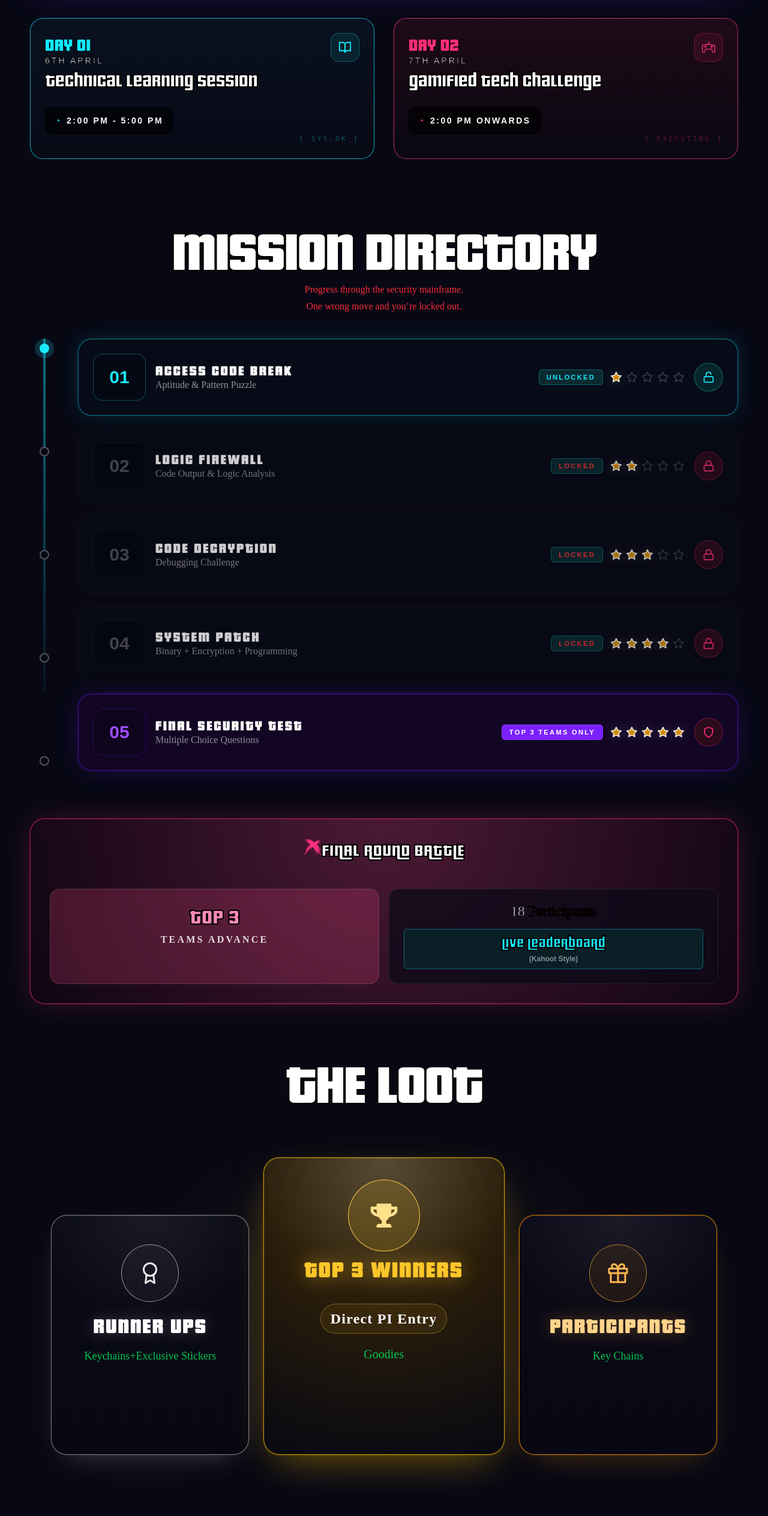
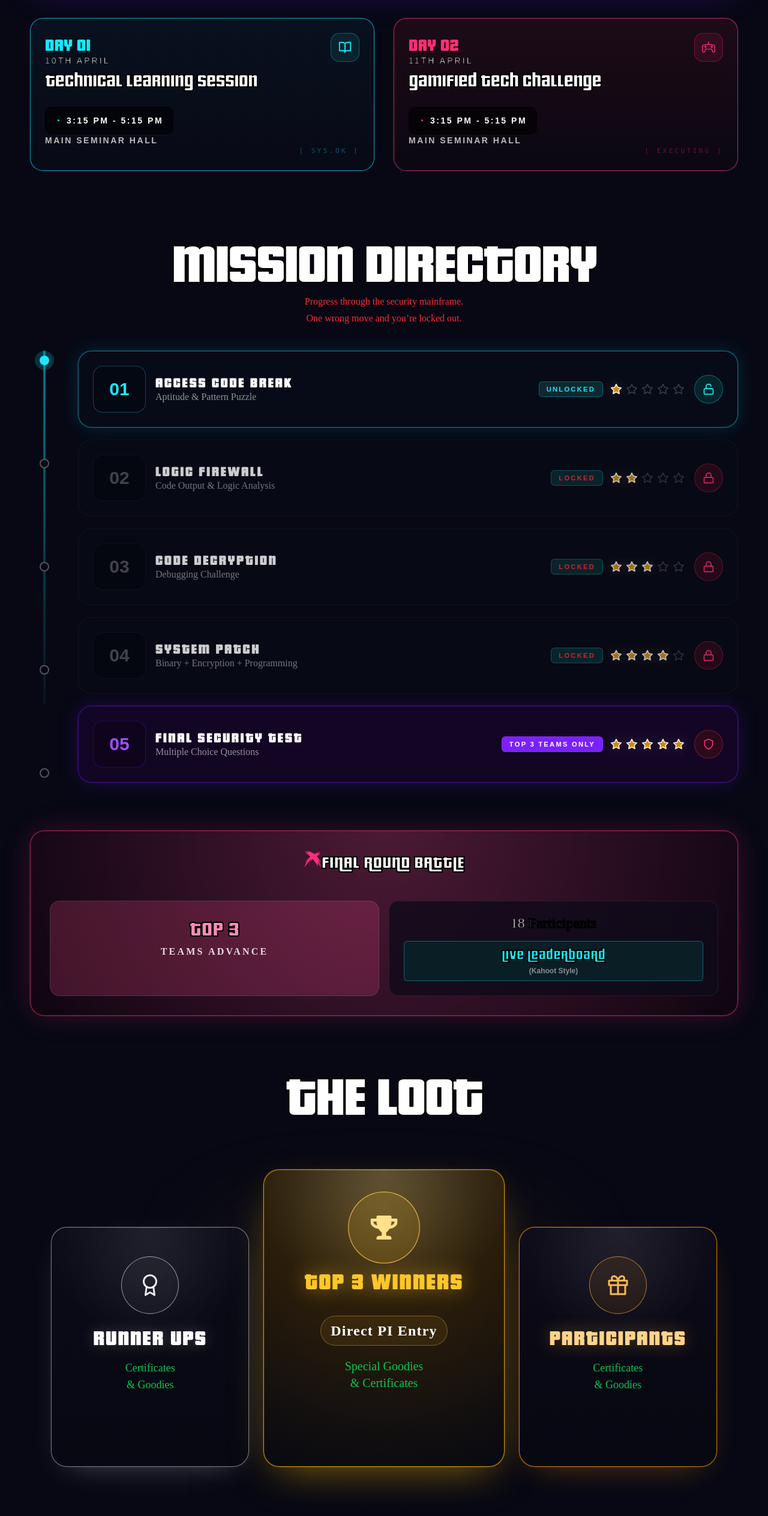
Before and after one commit to Neet2516/GDG-PORTAL, a React (Vite) app: page / in a window 1280 px wide. Shown: the part 1196-3724 px from the top of the page at 60% size. Built offline with nearby package versions, Linux system fonts and the light colour scheme; no server answers; a web font is replaced by a local one.

Commit message:
Design changed

```diff
--- a/src/App.jsx
+++ b/src/App.jsx
@@ -77,7 +77,12 @@ export const App = () => {
   }, []);
 
   const handleRegisterClick = () => {
-    navigate('/register');
+    if (location.pathname === '/') {
+      handleScrollTo('#register');
+      return;
+    }
+
+    navigate('/#register');
   };
 
   const handleScrollTo = (target) => {
@@ -94,6 +99,18 @@ export const App = () => {
     element?.scrollIntoView({ behavior: 'smooth', block: 'start' });
   };
 
+  useEffect(() => {
+    if (location.pathname !== '/' || !location.hash) {
+      return;
+    }
+
+    const timeout = window.setTimeout(() => {
+      handleScrollTo(location.hash);
+    }, 120);
+
+    return () => window.clearTimeout(timeout);
+  }, [location.pathname, location.hash]);
+
   return (
     <div className="min-h-screen bg-[#02040b] text-white">
       <LoadingScreen isLoading={isAppLoading} />
@@ -106,6 +123,14 @@ export const App = () => {
               <main className="relative z-10 overflow-x-hidden">
                 <HeroSection onCtaClick={handleRegisterClick} onScrollToNext={() => handleScrollTo('#missions')} onVideoReady={() => setVideoLoaded(true)} />
                 <EventDetails />
+                <section
+                  id="register"
+                  className="relative scroll-mt-24 px-4 py-16 sm:py-20"
+                >
+                  <div className="mx-auto max-w-[1180px]">
+                    <RegistrationStep1 />
+                  </div>
+                </section>
                 <Footer />
               </main>
             </div>
--- a/src/constants/index.js
+++ b/src/constants/index.js
@@ -29,11 +29,13 @@ export const RAZORPAY_CONFIG = {
 // ========================================
 export const EVENT_CONFIG = {
   name: 'GDG Event Portal',
-  year: 2025,
+  year: 2026,
   eventName: 'Google Developer Groups Summit',
-  eventDate: '2025-04-15',
-  eventTime: '09:00 AM - 05:00 PM',
-  eventLocation: 'AKGEC Campus',
+  eventDate: '2026-04-10',
+  eventEndDate: '2026-04-11',
+  eventStartDateTime: '2026-04-10T15:15:00+05:30',
+  eventTime: '03:15 PM - 05:15 PM',
+  eventLocation: 'Main Seminar Hall',
   registrationFee: 1, // Introductory registration amount
   description: 'Join us for an immersive learning experience with industry experts and community leaders.',
 };
--- a/src/pages/EventDetails.jsx
+++ b/src/pages/EventDetails.jsx
@@ -1,4 +1,4 @@
-import { useEffect, useRef, useState } from 'react';
+import { useState } from 'react';
 import { AnimatePresence, motion, useReducedMotion } from 'framer-motion';
 import {
   FiAward,
@@ -74,13 +74,13 @@ const missionSteps = [
 const rewards = [
   {
     title: 'RUNNER UPS',
-    description: 'Keychains+Exclusive Stickers',
+    description: ['Certificates', '& Goodies'],
     icon: FiAward,
     accent: 'silver',
   },
   {
     title: 'TOP 3 WINNERS',
-    description: 'Goodies',
+    description: ['Special Goodies', '& Certificates'],
     detail: 'Direct PI Entry',
     icon: FaTrophy,
     accent: 'gold',
@@ -88,7 +88,7 @@ const rewards = [
   },
   {
     title: 'PARTICIPANTS',
-    description: 'Key Chains',
+    description: ['Certificates', '& Goodies'],
     icon: FiGift,
     accent: 'amber',
   },
@@ -127,82 +127,78 @@ const rewardCardStyles = {
   },
 };
 
-const useScrollStop = (delay = 40) => {
-  const [isScrolling, setIsScrolling] = useState(false);
-  const timeoutRef = useRef(null);
-
-  useEffect(() => {
-    const handleScroll = () => {
-      setIsScrolling(true);
-
-      if (timeoutRef.current) {
-        window.clearTimeout(timeoutRef.current);
-      }
-
-      timeoutRef.current = window.setTimeout(() => {
-        setIsScrolling(false);
-      }, delay);
-    };
-
-    window.addEventListener('scroll', handleScroll, { passive: true });
-    window.addEventListener('wheel', handleScroll, { passive: true });
-    window.addEventListener('touchmove', handleScroll, { passive: true });
-
-    return () => {
-      window.removeEventListener('scroll', handleScroll);
-      window.removeEventListener('wheel', handleScroll);
-      window.removeEventListener('touchmove', handleScroll);
-
-      if (timeoutRef.current) {
-        window.clearTimeout(timeoutRef.current);
-      }
-    };
-  }, [delay]);
-
-  return isScrolling;
-};
-
-const RewardRevealCard = ({ reward, index, isScrolling }) => {
+const RewardRevealCard = ({ reward, index }) => {
   const prefersReducedMotion = useReducedMotion();
   const rewardStyle = rewardCardStyles[reward.accent];
-  const showContent = !isScrolling || prefersReducedMotion;
+  const floatDuration = 3.4 + index * 0.45;
+  const floatOffset = reward.featured ? 14 : 9;
 
   return (
-    <article
+    <motion.article
       key={reward.title}
       className={`group relative w-full overflow-hidden rounded-[1.65rem] border p-6 text-center ${rewardStyle.border} ${rewardStyle.panel} ${rewardStyle.glow} ${reward.featured
         ? 'max-w-[30rem] min-h-[28rem] lg:w-[34%] lg:max-w-none lg:min-h-[31rem]'
         : 'max-w-[27rem] min-h-[22rem] lg:w-[28%] lg:max-w-none lg:min-h-[25rem]'
         } transition-transform duration-300 hover:-translate-y-1`}
-      style={{ perspective: '1200px' }}
+      initial={prefersReducedMotion ? { opacity: 0 } : { opacity: 0, y: 70, scale: 0.88, rotate: index % 2 === 0 ? -3 : 3 }}
+      whileInView={prefersReducedMotion ? { opacity: 1 } : { opacity: 1, y: 0, scale: 1, rotate: 0 }}
+      viewport={{ once: true, amount: 0.35 }}
+      transition={{
+        duration: prefersReducedMotion ? 0.18 : 0.7,
+        delay: index * 0.12,
+        ease: [0.22, 1, 0.36, 1],
+      }}
+      whileHover={prefersReducedMotion ? undefined : { y: reward.featured ? -14 : -10, scale: reward.featured ? 1.02 : 1.015 }}
     >
       <div className="pointer-events-none absolute inset-0 bg-[radial-gradient(circle_at_top,rgba(255,255,255,0.08),transparent_42%)] opacity-80" />
       <div className="pointer-events-none absolute inset-x-0 top-0 h-px bg-[linear-gradient(90deg,transparent,rgba(255,255,255,0.18),transparent)]" />
+      <motion.div
+        aria-hidden="true"
+        className={`pointer-events-none absolute left-1/2 top-0 h-32 w-32 -translate-x-1/2 rounded-full blur-3xl ${reward.featured ? 'bg-[#ffc629]/18' : 'bg-white/8'}`}
+        animate={
+          prefersReducedMotion
+            ? undefined
+            : { opacity: [0.25, 0.5, 0.25], scale: [0.92, 1.08, 0.92], y: [0, 12, 0] }
+        }
+        transition={{
+          duration: floatDuration,
+          delay: index * 0.2,
+          repeat: Infinity,
+          ease: 'easeInOut',
+        }}
+      />
 
       <motion.div
         className="relative flex h-full flex-col items-center justify-center gap-5 px-3 py-4 sm:px-4 sm:py-6"
-        initial={false}
         animate={
-          showContent
-            ? { rotateY: 0, opacity: 1, scale: 1, y: 0 }
-            : { rotateY: 90, opacity: 0.15, scale: 0.96, y: 4 }
+          prefersReducedMotion
+            ? undefined
+            : { y: [0, -floatOffset, 0], rotateZ: [0, reward.featured ? 0.6 : 0.4, 0] }
         }
         transition={{
-          duration: prefersReducedMotion ? 0.15 : 0.65,
-          delay: index * 0.01,
-          ease: [0.22, 1, 0.36, 1],
-        }}
-        style={{
-          transformStyle: 'preserve-3d',
-          willChange: 'transform, opacity',
+          duration: floatDuration,
+          delay: index * 0.25,
+          repeat: Infinity,
+          ease: 'easeInOut',
         }}
       >
-        <div
+        <motion.div
           className={`flex h-20 w-20 items-center justify-center rounded-full border text-[2rem] sm:h-24 sm:w-24 sm:text-[2.25rem] ${reward.featured ? 'scale-110 sm:scale-125' : ''
             } ${rewardStyle.icon}`}
+          animate={
+            prefersReducedMotion
+              ? undefined
+              : { rotate: reward.featured ? [0, -5, 5, 0] : [0, -3, 3, 0], scale: [1, 1.06, 1] }
+          }
+          transition={{
+            duration: reward.featured ? 4.2 : 3.6,
+            delay: index * 0.18,
+            repeat: Infinity,
+            ease: 'easeInOut',
+          }}
         >
           <reward.icon />
-        </div>
+        </motion.div>
 
         <h3
           className={`mt-7 font-pricedown text-[1.95rem] uppercase leading-none sm:text-[2.25rem] !tracking-wider ${reward.featured ? 'sm:text-[2.45rem]' : ''
@@ -221,10 +217,14 @@ const RewardRevealCard = ({ reward, index, isScrolling }) => {
         <p
           className={`mt-4 font-forresten text-base font-medium sm:text-lg ${reward.featured ? 'sm:text-xl' : ''} ${rewardStyle.body} !text-green-500`}
         >
-          {reward.description}
+          {reward.description.map((line) => (
+            <span key={line} className="block">
+              {line}
+            </span>
+          ))}
         </p>
       </motion.div>
-    </article>
+    </motion.article>
   );
 };
 
@@ -254,18 +254,20 @@ const faqItems = [
 const dayCards = [
   {
     day: 'DAY 01',
-    date: '6TH APRIL',
+    date: '10TH APRIL',
     title: 'technical learning session',
-    time: '2:00 PM - 5:00 PM',
+    time: '3:15 PM - 5:15 PM',
+    venue: 'MAIN SEMINAR HALL',
     icon: FiBookOpen,
     tone: 'cyan',
     code: '[ SYS.OK ]',
   },
   {
     day: 'DAY 02',
-    date: '7TH APRIL',
+    date: '11TH APRIL',
     title: 'gamified tech challenge',
-    time: '2:00 PM ONWARDS',
+    time: '3:15 PM - 5:15 PM',
+    venue: 'MAIN SEMINAR HALL',
     icon: TfiGame,
     tone: 'pink',
     code: '[ EXECUTING ]',
@@ -281,7 +283,6 @@ const sectionMotion = {
 
 export const EventDetails = () => {
   const [openFaq, setOpenFaq] = useState(0);
-  const isScrolling = useScrollStop(150);
   const prefersReducedMotion = useReducedMotion();
 
   return (
@@ -360,7 +361,11 @@ export const EventDetails = () => {
                     <span>{card.time}</span>
                   </div>
 
-                  <p className={`mt-4 text-right font-mono text-[0.68rem] uppercase tracking-[0.32em] ${isCyan ? 'text-[#12e9ff]/35' : 'text-[#ff2f76]/35'}`}>
+                  <p className="mt-4 text-sm font-semibold uppercase tracking-[0.18em] text-white/72">
+                    {card.venue}
+                  </p>
+
+                  <p className={`mt-3 text-right font-mono text-[0.68rem] uppercase tracking-[0.32em] ${isCyan ? 'text-[#12e9ff]/35' : 'text-[#ff2f76]/35'}`}>
                     {card.code}
                   </p>
                 </article>
@@ -507,7 +512,6 @@ export const EventDetails = () => {
                   key={reward.title}
                   reward={reward}
                   index={index}
-                  isScrolling={isScrolling}
                 />
               ))}
             </div>
--- a/src/pages/HeroSection.jsx
+++ b/src/pages/HeroSection.jsx
@@ -7,15 +7,15 @@ import { motion, useReducedMotion } from 'framer-motion';
 import { FiCalendar, FiMapPin, FiShield, FiZap } from 'react-icons/fi';
 import { IoMdRocket } from "react-icons/io";
 import { Button } from '../components';
+import { EVENT_CONFIG } from '../constants';
 import backgroundImage from '../assets/images/landingpage-background.jpg';
 import heroVideo from '../assets/Background.mp4';
 
-const buildTargetDate = (year) => new Date(`${year}-04-08T09:00:00+05:30`);
+const buildTargetDate = () => new Date(EVENT_CONFIG.eventStartDateTime);
 
 const getCountdownParts = () => {
   const now = new Date();
-  const currentYearTarget = buildTargetDate(now.getFullYear());
-  const target = now < currentYearTarget ? currentYearTarget : buildTargetDate(now.getFullYear() + 1);
+  const target = buildTargetDate();
   const remaining = Math.max(target.getTime() - now.getTime(), 0);
 
   return {
@@ -26,9 +26,9 @@ const getCountdownParts = () => {
 };
 
 const metaItems = [
-  { icon: FiCalendar, label: '8TH - 9TH APRIL' },
-  { icon: FiMapPin, label: 'AKGEC CAMPUS' },
-  { icon: FiShield, label: 'SECURE BUILD ZONE' },
+  { icon: FiCalendar, label: '10TH - 11TH APRIL' },
+  { icon: FiMapPin, label: 'MAIN SEMINAR HALL' },
+  { icon: FiShield, label: '3:15 PM - 5:15 PM' },
 ];
 
 export const HeroSection = ({ onCtaClick, onScrollToNext, onVideoReady }) => {
```
